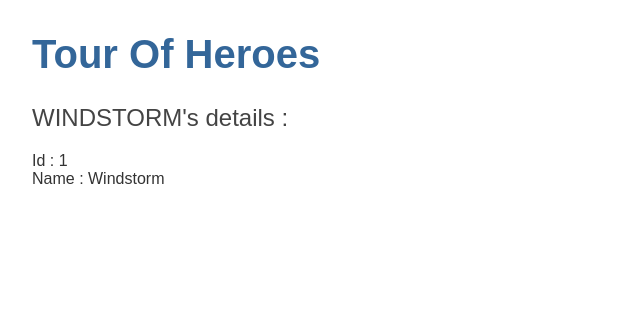
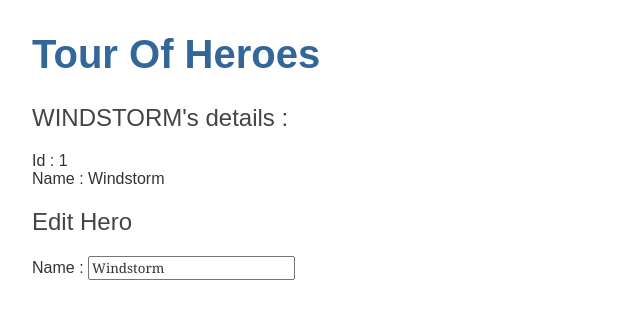
Before and after one commit to PratikGarai/Tour-Of-Heroes, an Angular app: page / in a window 1280 px wide. Shown: the top 318 px of the page, without its empty margins (0-640 px from the left). Built offline with nearby package versions, Linux system fonts and the light colour scheme.

Commit message:
part 1 done

```diff
--- a/src/app/app.module.ts
+++ b/src/app/app.module.ts
@@ -1,5 +1,6 @@
 import { BrowserModule } from '@angular/platform-browser';
 import { NgModule } from '@angular/core';
+import { FormsModule } from '@angular/forms';
 
 import { AppComponent } from './app.component';
 import { HeroesComponent } from './heroes/heroes.component';
@@ -10,7 +11,8 @@ import { HeroesComponent } from './heroes/heroes.component';
     HeroesComponent
   ],
   imports: [
-    BrowserModule
+    BrowserModule,
+    FormsModule
   ],
   providers: [],
   bootstrap: [AppComponent]
--- a/src/app/heroes/heroes.component.html
+++ b/src/app/heroes/heroes.component.html
@@ -1,5 +1,21 @@
-<div class="hreo-div">
-<h2>{{hero.name | uppercase }}'s details : </h2>
-<div><span class="hero-id">Id : {{hero.id}}</span></div>
-<div><span class="hero-name">Name : {{hero.name}}</span></div>
+<div class="hero-div">
+	<h2>{{hero.name | uppercase }}'s details : </h2>
+	<div>
+		<span class="hero-id">
+			Id : {{hero.id}}
+		</span>
+	</div>
+	<div>
+		<span class="hero-name">
+			Name : {{hero.name}}
+		</span>
+	</div>
 </div>
+
+<div class="hero-edit">
+	<div class="edit-header">
+		<h2>Edit Hero</h2>
+	</div>
+	<label for="name"> Name : </label>
+	<input type="text" [(ngModel)]="hero.name" name="name" />
+</div>
```
Also changed, not shown: 1 other file (tests, documents, lock files or other folders).
